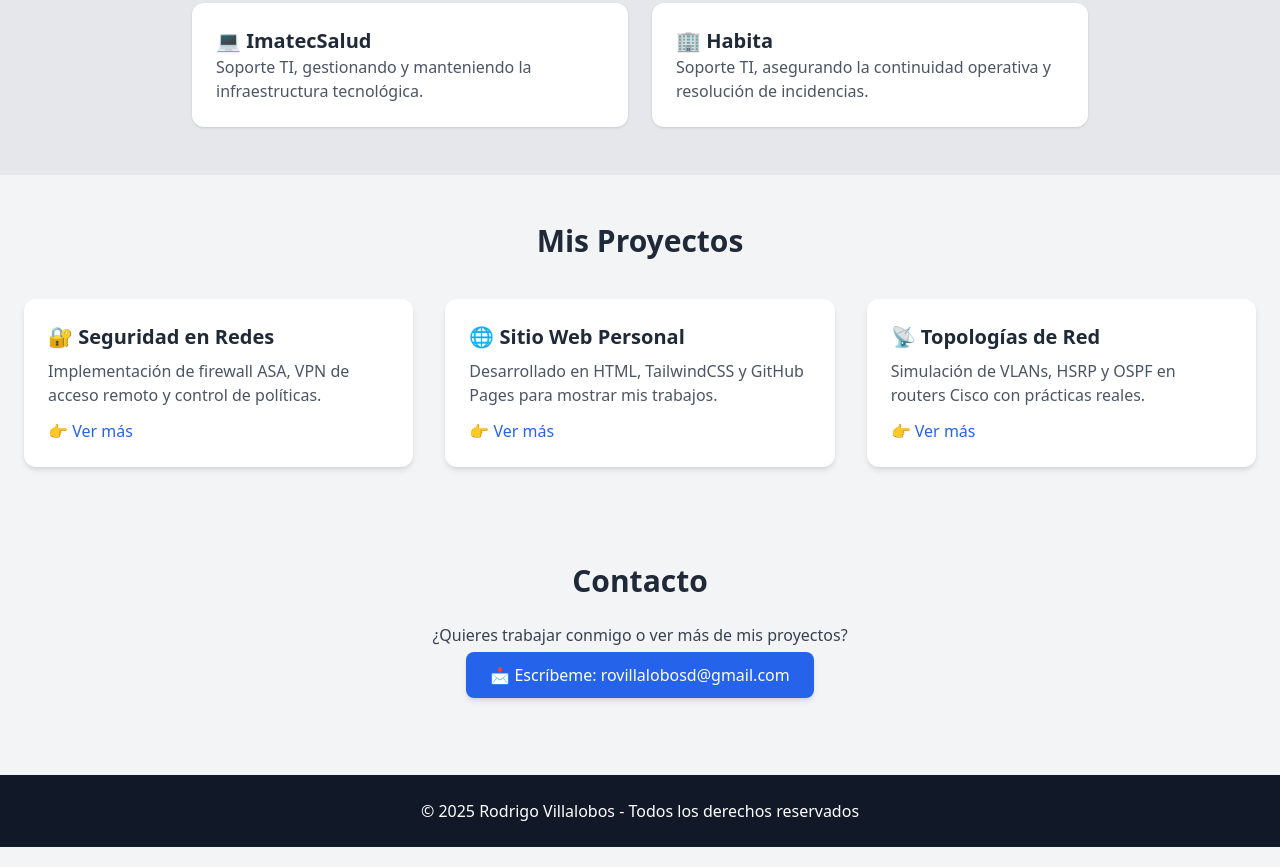
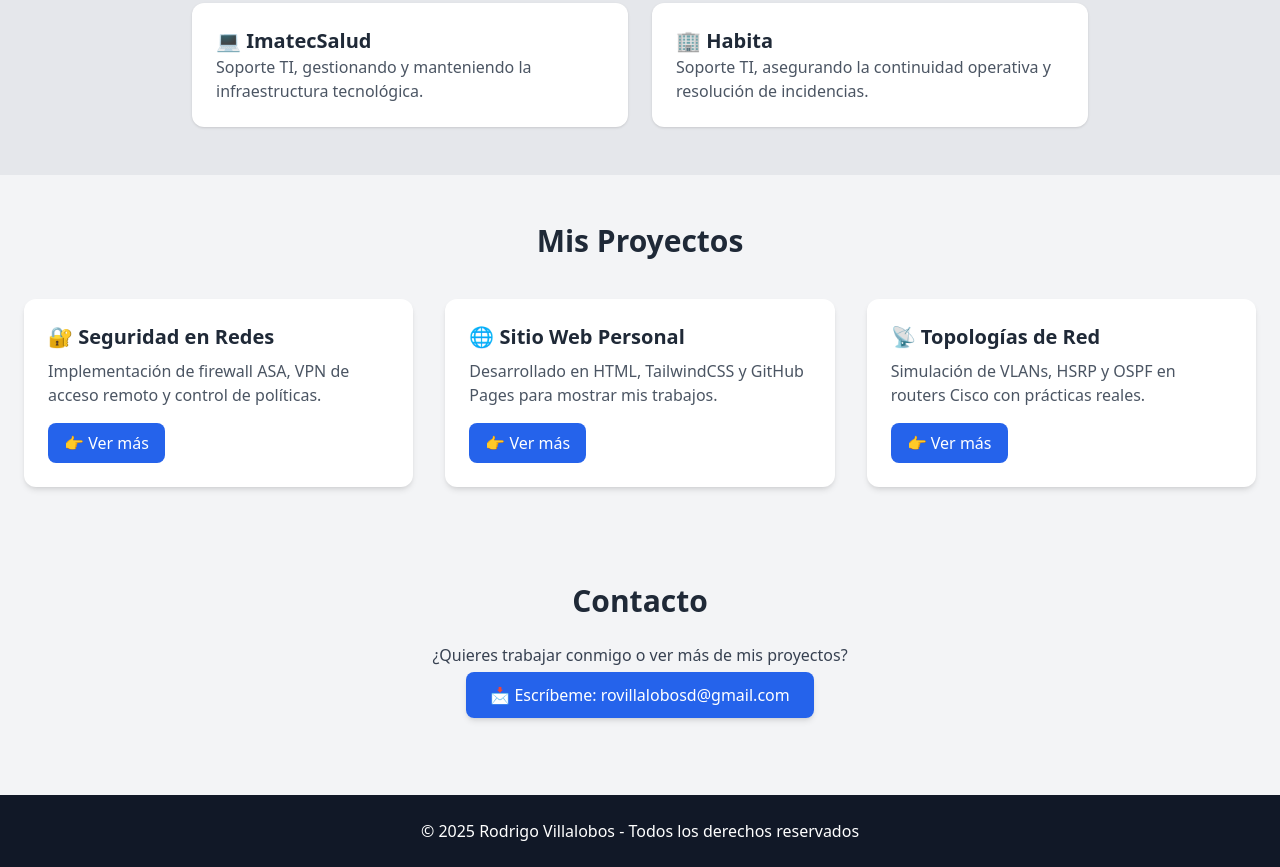
Before and after one commit to rodrigovillalobos05/portafoliodeafio, a plain HTML site: page index.html in a window 1280 px wide. Shown: the part 509-1376 px from the top of the page. Drawn offline with nearby package versions, Linux system fonts and the light colour scheme.

Commit message:
Update index.html

```diff
--- a/index.html
+++ b/index.html
@@ -3,7 +3,7 @@
 <head>
   <meta charset="UTF-8">
   <title>Portafolio - Rodrigo Villalobos</title>
-  <!-- Aquí cargamos Tailwind -->
+  <!-- Cargar TailwindCSS -->
   <script src="https://cdn.tailwindcss.com"></script>
 </head>
 <body class="bg-gray-100 text-gray-800 font-sans">
@@ -54,22 +54,34 @@
 
       <div class="grid grid-cols-1 md:grid-cols-3 gap-8">
 
+        <!-- Proyecto 1 -->
         <div class="bg-white rounded-xl shadow-md overflow-hidden hover:shadow-lg transition p-6">
           <h3 class="text-xl font-bold mb-2">🔐 Seguridad en Redes</h3>
           <p class="text-gray-600">Implementación de firewall ASA, VPN de acceso remoto y control de políticas.</p>
-          <a href="#" class="text-blue-600 hover:underline mt-3 block">👉 Ver más</a>
+          <a href="seguridad.html"
+             class="inline-block mt-4 px-4 py-2 bg-blue-600 text-white rounded-lg hover:bg-blue-700 transition">
+             👉 Ver más
+          </a>
         </div>
 
+        <!-- Proyecto 2 -->
         <div class="bg-white rounded-xl shadow-md overflow-hidden hover:shadow-lg transition p-6">
           <h3 class="text-xl font-bold mb-2">🌐 Sitio Web Personal</h3>
           <p class="text-gray-600">Desarrollado en HTML, TailwindCSS y GitHub Pages para mostrar mis trabajos.</p>
-          <a href="#" class="text-blue-600 hover:underline mt-3 block">👉 Ver más</a>
+          <a href="sitio.html"
+             class="inline-block mt-4 px-4 py-2 bg-blue-600 text-white rounded-lg hover:bg-blue-700 transition">
+             👉 Ver más
+          </a>
         </div>
 
+        <!-- Proyecto 3 -->
         <div class="bg-white rounded-xl shadow-md overflow-hidden hover:shadow-lg transition p-6">
           <h3 class="text-xl font-bold mb-2">📡 Topologías de Red</h3>
           <p class="text-gray-600">Simulación de VLANs, HSRP y OSPF en routers Cisco con prácticas reales.</p>
-          <a href="#" class="text-blue-600 hover:underline mt-3 block">👉 Ver más</a>
+          <a href="topologias.html"
+             class="inline-block mt-4 px-4 py-2 bg-blue-600 text-white rounded-lg hover:bg-blue-700 transition">
+             👉 Ver más
+          </a>
         </div>
 
       </div>
```
